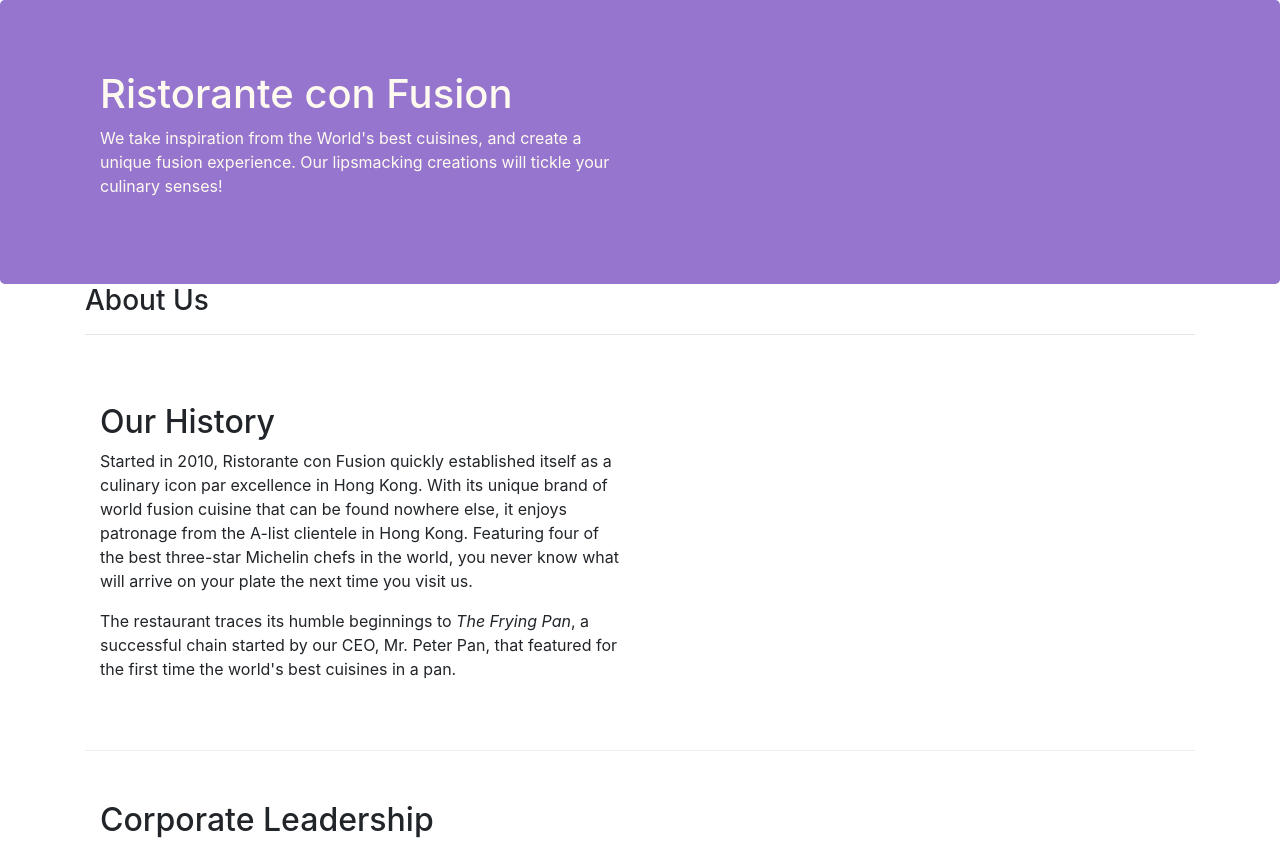
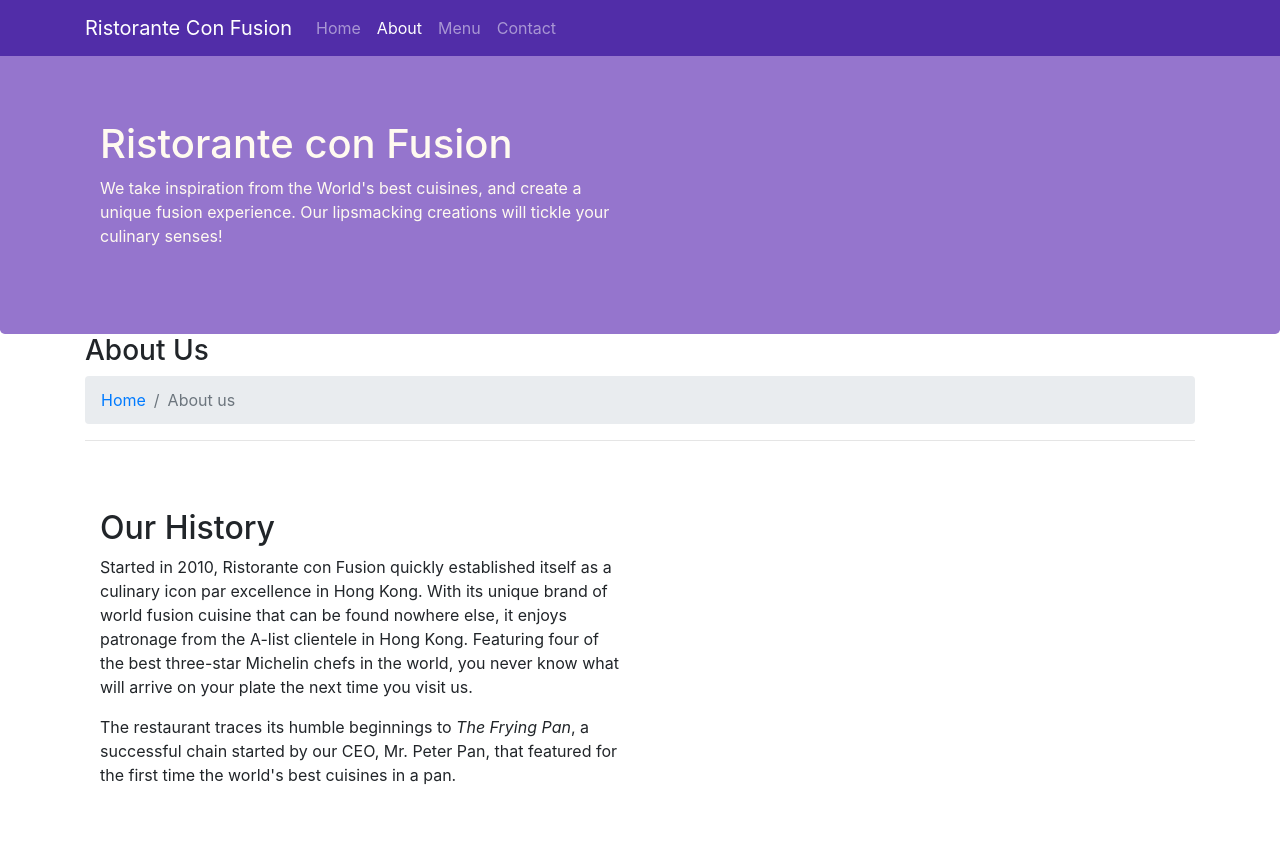
Before and after one commit to cut113/bootstrap, a website: page aboutus.html in a window 1280 px wide. Shown: the top 842 px of the page. Drawn offline with nearby package versions, Linux system fonts and the light colour scheme.

Commit message:
Navbar and Breadcrumbs

```diff
--- a/aboutus.html
+++ b/aboutus.html
@@ -13,7 +13,23 @@
 </head>
 
 <body>
+    <nav class="navbar navbar-dark navbar-expand-sm fixed-top">
+        <div class="container">
+            <button class="navbar-toggler" type="button" data-toggle="collapse" data-target="#Navbar">
+                <span class="navbar-toggler-icon"></span>
+            </button>
+           <a class="navbar-brand" href="#">Ristorante Con Fusion</a>
+           <div class="collapse navbar-collapse" id="Navbar">
+            <ul class="navbar-nav mr-auto">
+                    <li class="nav-item"><a class="nav-link" href="./index.html">Home</a></li>
+                    <li class="nav-item active"><a class="nav-link" href="./aboutus.html">About</a></li>
+                    <li class="nav-item"><a class="nav-link" href="#">Menu</a></li>
+                    <li class="nav-item"><a class="nav-link" href="#">Contact</a></li>
+                </ul>
+           </div>
 
+        </div>
+</nav>
     <header class="jumbotron">
         <div class="container">
             <div class="row row-header">
@@ -31,6 +47,10 @@
         <div class="row">
             <div class="col-12 col-sm">
                <h3>About Us</h3>
+               <ol class="col-12 breadcrumb">
+                <li class="breadcrumb-item"> <a href="./index.html">Home</a> </li>
+                <li class="breadcrumb-item active">About us</li>
+            </ol>
                <hr>
             </div>
         </div>
--- a/css/styles.css
+++ b/css/styles.css
@@ -27,3 +27,11 @@
             	    margin:0px;
             	    color:#0f0f0f;
             	}
+body{
+	padding: 50px 0px 0px 0px;
+	z-index: 0;
+}
+
+.navbar-dark{
+	background-color: #512DA8;
+}
```
Also changed, not shown: index.html (+21 -0 lines).
